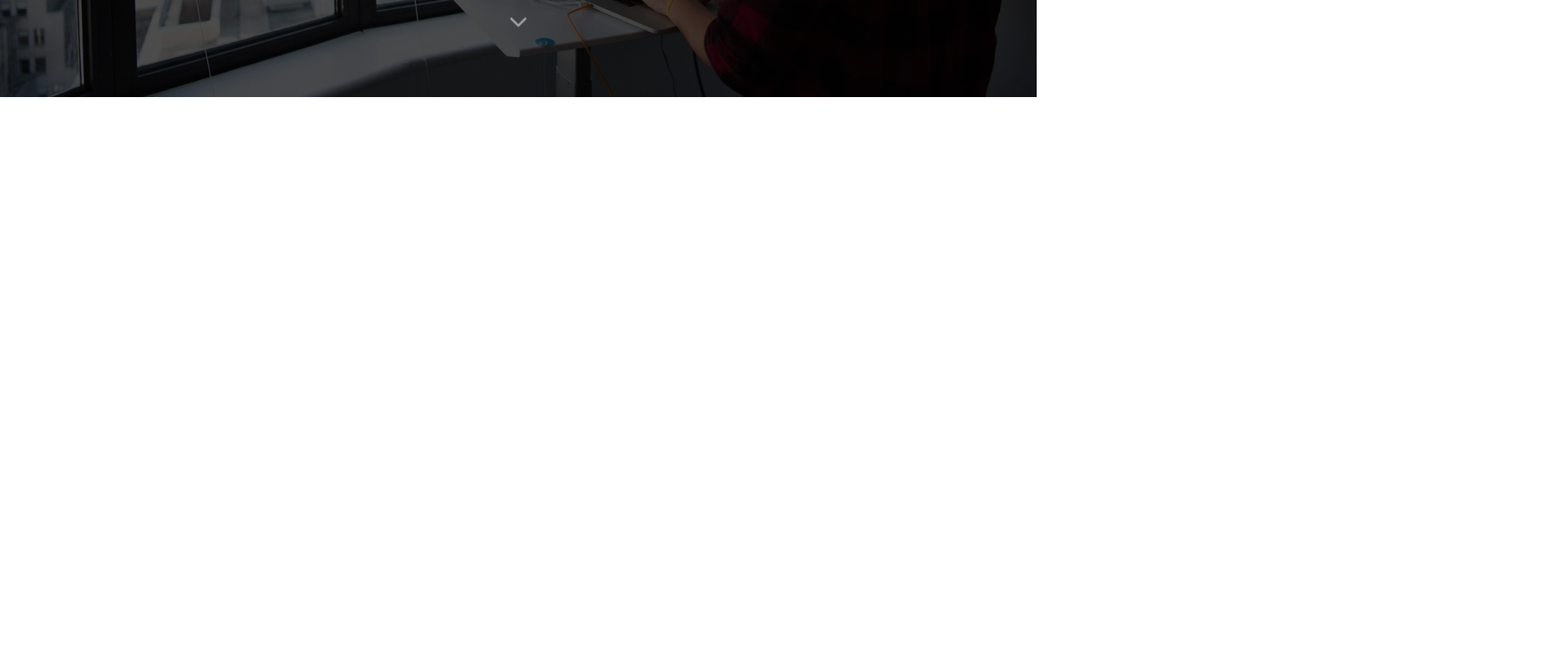
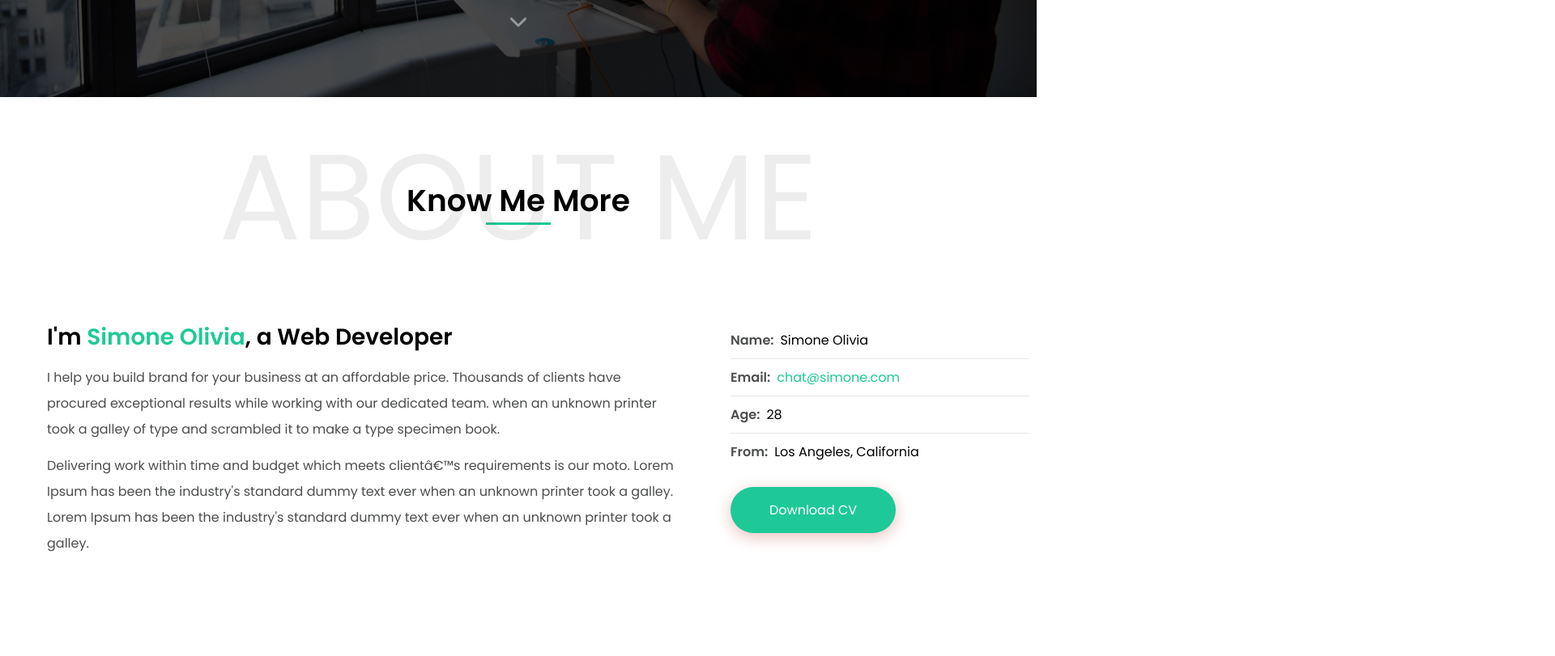
Before and after one commit to karimtarek0000/fullstackdiplomaroute, a plain HTML site: page Frontend/assignment-5/index.html in a window 1280 px wide. Shown: the part 680-1491 px from the top of the page at 81% size, 1920 px wide, since content can reach past the window. Drawn offline with Linux system fonts and the light colour scheme.

Commit message:
Style section 1

```diff
--- a/Frontend/assignment-5/assets/style/style.css
+++ b/Frontend/assignment-5/assets/style/style.css
@@ -1,5 +1,5 @@
 /* FONT SOURCE SANS PRO FROM GOOGLE FONT */
-@import url("https://fonts.googleapis.com/css2?family=Poppins:wght@300;500;600&display=swap");
+@import url("https://fonts.googleapis.com/css2?family=Poppins:wght@300;400;500;600&display=swap");
 
 /* RESET */
 *,
@@ -25,6 +25,8 @@ textarea {
 
 :root {
   --main-color: #1ec997;
+  --main-color-darken: #1aaa80;
+  --second-color: #4c4d4d;
 }
 
 html {
@@ -51,6 +53,41 @@ body {
 /* ------ */
 /* GLOBAL */
 /* ------ */
+.header__section {
+  position: relative;
+  font-size: 2.5rem;
+  text-transform: capitalize;
+}
+.header__section h2 {
+  position: relative;
+  z-index: 2;
+}
+.header__section::after {
+  content: attr(data-text);
+  position: absolute;
+  top: 50%;
+  left: 0;
+  right: 0;
+  transform: translateY(-50%) scale(6);
+  color: #585050;
+  opacity: 0.1;
+  z-index: 1;
+  text-transform: uppercase;
+}
+.header__section::before {
+  content: "";
+  position: absolute;
+  width: 8rem;
+  height: 3px;
+  left: 50%;
+  bottom: -2px;
+  transform: translateX(-50%);
+  background-color: var(--main-color);
+}
+
+.section__wrapper {
+  padding-block: 10rem;
+}
 
 /* ----------------- */
 /* HEADER and NAVBAR */
@@ -150,6 +187,71 @@ body {
   animation: down 1.5s infinite ease-out;
 }
 
+/* ------------------------- */
+/* SECTION 1 => KNOW ME MORE */
+/* ------------------------- */
+.know-more {
+  background-color: white;
+}
+.know-more__wrapper {
+  text-align: center;
+}
+.know-more__content {
+  display: flex;
+  align-items: baseline;
+  gap: 10px;
+  text-align: left;
+  font-size: 4rem;
+  margin-top: 10rem;
+}
+.know-more__content__info {
+  flex-basis: 70%;
+  padding: 0.5em 1.2em;
+}
+.know-more__content__title {
+  font-size: 0.7em;
+}
+.know-more__content__title span {
+  color: var(--main-color);
+}
+.know-more__content__desc {
+  margin-top: 0.8em;
+  font-size: 0.4em;
+  line-height: calc(0.4em * 5);
+  color: var(--second-color);
+  font-weight: 400;
+}
+.know-more__content__details {
+  font-size: 0.4em;
+  flex-grow: 1;
+}
+.know-more__content__details__items li {
+  display: flex;
+  align-items: center;
+  padding-block: 1rem;
+}
+.know-more__content__details__items li span:first-of-type {
+  text-transform: capitalize;
+  margin-inline-end: 0.5em;
+  color: var(--second-color);
+  font-weight: 700;
+}
+.know-more__content__details__items li a {
+  text-decoration: none;
+  color: var(--main-color);
+}
+.know-more__content__details__items li:not(:last-child) {
+  border-bottom: 1px solid rgba(0, 0, 0, 0.1);
+}
+.know-more__content__details__btn {
+  background-color: var(--main-color);
+  color: white;
+  padding: 1em 3em;
+  border-radius: 100px;
+  margin-top: 1.3em;
+  box-shadow: 0 5px 20px rgb(232 192 192);
+}
+
 /* ---------- */
 /* RESPONSIVE */
 /* ---------- */
@@ -196,12 +298,22 @@ body {
   html {
     font-size: 50%;
   }
+
+  /* ------ */
+  /* GLOBAL */
+  /* ------ */
+  .header__section::after {
+    transform: translateY(-50%) scale(4);
+  }
 }
 
 @media (hover: hover) {
   .header__content__btn:hover {
     background-color: var(--main-color);
     color: white;
+  }
+  .know-more__content__details__btn:hover {
+    background-color: var(--main-color-darken);
   }
 }
 
--- a/Frontend/assignment-5/index.html
+++ b/Frontend/assignment-5/index.html
@@ -8,7 +8,7 @@
     <link rel="preconnect" href="https://fonts.googleapis.com" />
     <link rel="preconnect" href="https://fonts.gstatic.com" crossorigin />
     <link
-      href="https://fonts.googleapis.com/css2?family=Poppins:wght@300;500;600&display=swap"
+      href="https://fonts.googleapis.com/css2?family=Poppins:wght@300;400;500;600&display=swap"
       rel="stylesheet"
     />
     <link rel="stylesheet" href="./assets/style/style.css" />
@@ -88,6 +88,61 @@
         </div>
       </header>
       <!-- END HEADER -->
+
+      <!-- START KNOW MORE SECTION -->
+      <section class="know-more">
+        <div class="know-more__wrapper section__wrapper container">
+          <!-- HEADER -->
+          <div class="header__section" data-text="about me">
+            <h2>know me more</h2>
+          </div>
+          <!-- CONTENT -->
+          <div class="know-more__content">
+            <div class="know-more__content__info">
+              <h2 class="know-more__content__title">
+                I'm <span>Simone Olivia</span>, a Web Developer
+              </h2>
+              <p class="know-more__content__desc">
+                I help you build brand for your business at an affordable price.
+                Thousands of clients have procured exceptional results while
+                working with our dedicated team. when an unknown printer took a
+                galley of type and scrambled it to make a type specimen book.
+              </p>
+              <p class="know-more__content__desc">
+                Delivering work within time and budget which meets clientâ€™s
+                requirements is our moto. Lorem Ipsum has been the industry's
+                standard dummy text ever when an unknown printer took a galley.
+                Lorem Ipsum has been the industry's standard dummy text ever
+                when an unknown printer took a galley.
+              </p>
+            </div>
+            <div class="know-more__content__details">
+              <ul class="know-more__content__details__items">
+                <li>
+                  <span>name:</span>
+                  <span>Simone Olivia</span>
+                </li>
+                <li>
+                  <span>email:</span>
+                  <a href="#"> chat@simone.com </a>
+                </li>
+                <li>
+                  <span>age:</span>
+                  <span>28</span>
+                </li>
+                <li>
+                  <span>from:</span>
+                  <span>Los Angeles, California</span>
+                </li>
+              </ul>
+              <button class="know-more__content__details__btn">
+                Download CV
+              </button>
+            </div>
+          </div>
+        </div>
+      </section>
+      <!-- END KNOW MORE SECTION -->
     </main>
   </body>
 </html>
```
